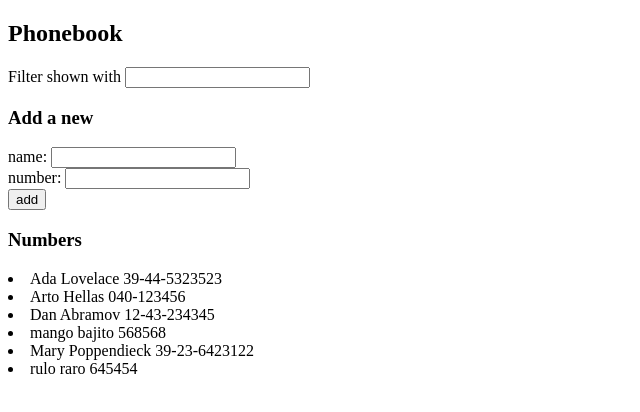
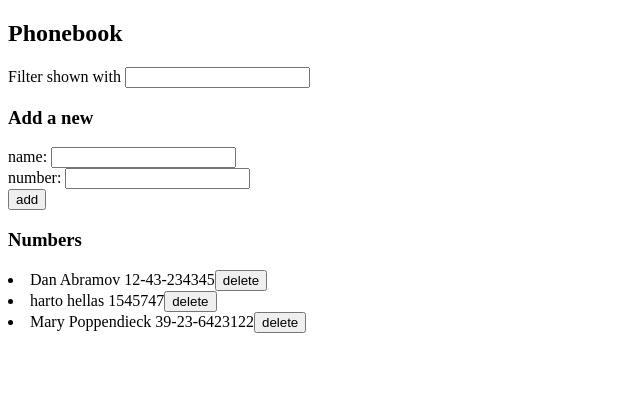
Before and after one commit to elber01/FSOdata, a React app in the folder part2/agenda/: page / in a window 1280 px wide. Shown: the top 412 px of the page, without its empty margins (0-640 px from the left). Built offline with nearby package versions, Linux system fonts and the light colour scheme; data requests are answered from the project's data file; the HTML template or start-up script is replaced by a standard one.

Commit message:
2.14 done

```diff
--- a/part2/agenda/db.json
+++ b/part2/agenda/db.json
@@ -1,15 +1,5 @@
 {
   "persons": [
-    {
-      "name": "Arto Hellas",
-      "number": "040-123456",
-      "id": "1"
-    },
-    {
-      "name": "Ada Lovelace",
-      "number": "39-44-5323523",
-      "id": "2"
-    },
     {
       "name": "Dan Abramov",
       "number": "12-43-234345",
@@ -21,14 +11,9 @@
       "id": "4"
     },
     {
-      "id": "cae8",
-      "name": "mango bajito",
-      "number": "568568"
-    },
-    {
-      "id": "c8b0",
-      "name": "rulo raro",
-      "number": "645454"
+      "id": "f692",
+      "name": "harto hellas",
+      "number": "1545747"
     }
   ]
 }
--- a/part2/agenda/src/App.jsx
+++ b/part2/agenda/src/App.jsx
@@ -1,8 +1,8 @@
 import { useState, useEffect } from 'react'
 import personService from './persons'
-import axios from 'axios'
 
-//Component rendering
+
+//Components rendering
 const Filter = ({filter, handleFilterChange}) => (
   <div>
     Filter shown with <input value={filter} onChange={handleFilterChange}/>
@@ -25,12 +25,20 @@ const Personform = ({addPerson, newName, handleNameChange, newNumber, handleNumb
 const Persons = ({personsToShow}) => (
   <div>
     {personsToShow.map(person => {
-      // Verificación de seguridad: si no hay persona o nombre, no renderiza nada
+      //Security check
       if (!person || !person.name) return null;
 
       return (
         <li key={person.id}>
           {person.name} {person.number}
+         <button onClick={() => {
+            if (window.confirm(`Delete ${person.name}?`)) {
+              personService.deletePerson(person.id,person.name)
+              .then(() => {
+                window.location.reload();
+              })
+            }
+          }}>delete</button>
         </li>
       );
     })}
@@ -41,30 +49,19 @@ const App = () => {
 
   /// List of app hooks
   const [persons, setPersons] = useState([])
+  const [newName, setNewName] = useState('')
+  const [newNumber, setNewNumber] = useState('')
+  const [filter, setFilter] = useState('')
 
+  //Fetch data from server
   useEffect(() => {
-     // console.log('effect')
-      personService.getAll().then(initialPersons => {
+        personService.getAll().then(initialPersons => {
         setPersons(initialPersons)
       })
     }, [])
 
-//    console.log('render', persons.length, 'persons')
-  /* useState([
-    { name: 'Arto Hellas',
-      number: '040-123456'
-    },
-    { name: 'Ada Lovelace', number: '39-44-5323523', id: 2 },
-    { name: 'Dan Abramov', number: '12-43-234345', id: 3 },
-    { name: 'Mary Poppendieck', number: '39-23-6423122', id: 4 }
+///Handlers for input changes
 
-  ])*/
-  const [newName, setNewName] = useState('')
-  const [newNumber, setNewNumber] = useState('')
-  const [filter, setFilter] = useState('')
-
-
-///Handleres for input changes
   //Handle name change
   const handleNameChange = (event) => {
     setNewName(event.target.value)
@@ -78,8 +75,7 @@ const handleFilterChange = (event) => {
    setFilter (event.target.value)
 }
 
-
-// Validate and add a new name and numer
+// Validate and add a new name and number
   const addPerson = (event) => {
     event.preventDefault()
   if (persons.some(p => p.name === newName)) {
@@ -90,8 +86,8 @@ const handleFilterChange = (event) => {
       name: newName,
       number: newNumber
     }
+
     //Update the list of persons to show
-
     personService.create(personObject).then(response => {
       setPersons(persons.concat(response))
       setNewName('')
@@ -107,8 +103,6 @@ const personsToShow = persons
 .sort((a, b) =>
   a.name.localeCompare(b.name, undefined, { sensitivity: 'base' })
 )
-
-
 
 
   return (
--- a/part2/agenda/src/persons.js
+++ b/part2/agenda/src/persons.js
@@ -3,20 +3,23 @@ import axios from 'axios'
 //  base
 const baseUrl = 'http://localhost:3001/persons'
 
-// Función para obtener todos los contactos
+// Get all contacts
 const getAll = () => {
   const request = axios.get(baseUrl)
   return request.then(response => response.data)
 }
 
-// Función para crear un nuevo contacto
+// Create a new contact
 const create = (newObject) => {
   const request = axios.post(baseUrl, newObject)
   return request.then(response => response.data)
 }
 
-// Exportamos un objeto con las funciones para que App.js las use
-export default {
-  getAll: getAll,
-  create: create
+// Delete a contact
+const deletePerson = (id) => {
+  const request = axios.delete(`${baseUrl}/${id}`)
+  return request.then(response => response.data)
+
 }
+// Export functions
+export default { getAll, create, deletePerson }
```
